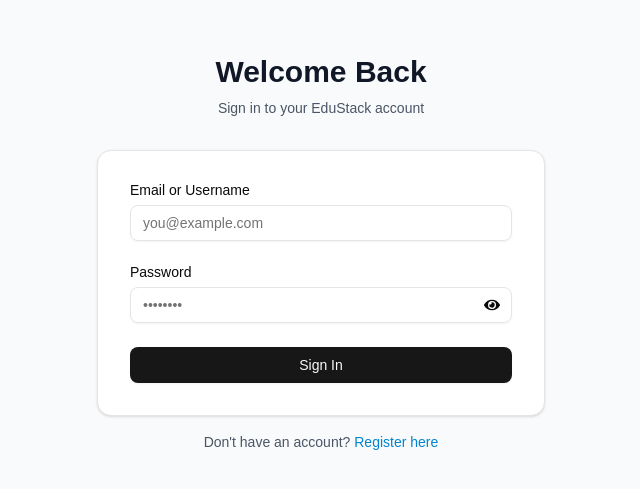
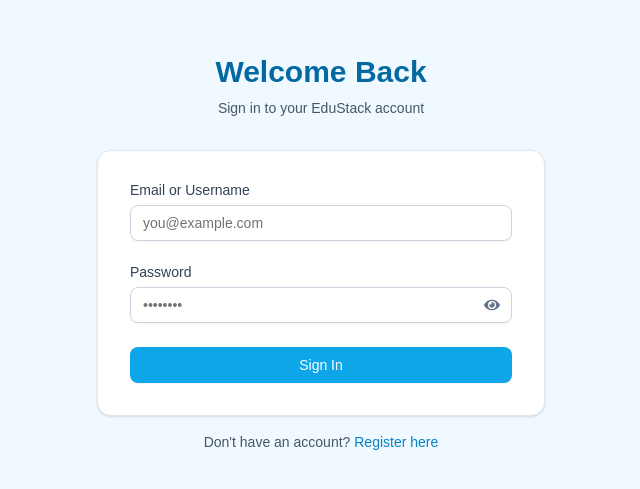
Before and after one commit to Dev-folabi/edustack_frontend, a Next.js app: page /login in a window 1280 px wide. Shown: the part 147-636 px from the top of the page, without its empty margins (319-959 px from the left). Built offline with nearby package versions, Linux system fonts and the light colour scheme; no server answers.

Commit message:
feat(ui): implement new color system and update UI components
- Add new color variables in globals.css and use them across login/register pages
- Update button hover states and focus styles for better accessibility
- Refactor session store to handle nested API response structure

```diff
--- a/src/app/globals.css
+++ b/src/app/globals.css
@@ -60,10 +60,30 @@ body {
   --primary-700: #0369a1;
   --primary-800: #075985;
   --primary-900: #0c4a6e;
+
+  --secondary-500: #eab308;
+  --secondary-600: #ca8a04;
+
+  --gray-200: #e2e8f0;
+  --gray-300: #cbd5e1;
+  --gray-500: #64748b;
+  --gray-600: #475569;
+  --gray-700: #334155;
+  --gray-900: #0f172a;
+
+  --background-primary: #ffffff;
+  --background-secondary: #f8fafc;
+  --background-accent: #f0f9ff;
 }
 
 .input {
-  @apply w-full px-4 py-2 border border-gray-300 rounded-md text-gray-900 placeholder-gray-400 focus:outline-none focus:ring-2 focus:ring-transparent transition-all;
+  @apply w-full px-4 py-2 border rounded-md text-gray-900 placeholder-gray-400 focus:outline-none focus:ring-2 focus:ring-transparent transition-all;
+  border-color: var(--gray-300);
+  --tw-ring-color: var(--primary-500);
+}
+
+.input:focus {
+  border-color: transparent;
   --tw-ring-color: var(--primary-500);
 }
 
@@ -77,12 +97,19 @@ body {
   --tw-ring-color: var(--primary-500);
 }
 
-.btn-primary:hover {
+.btn-primary:hover:not(:disabled) {
   background-color: var(--primary-600);
 }
 
 .btn-secondary {
-  @apply bg-gray-200 text-gray-800 font-semibold py-2 px-4 rounded-md hover:bg-gray-300 focus:outline-none focus:ring-2 focus:ring-offset-2 focus:ring-gray-400 transition-all;
+  @apply font-semibold py-2 px-4 rounded-md focus:outline-none focus:ring-2 focus:ring-offset-2 transition-all;
+  background-color: var(--gray-200);
+  color: var(--gray-800);
+  --tw-ring-color: var(--gray-400);
+}
+
+.btn-secondary:hover {
+  background-color: var(--gray-300);
 }
 
 @theme inline {
--- a/src/app/login/page.tsx
+++ b/src/app/login/page.tsx
@@ -24,6 +24,7 @@ import { Card } from "@/components/ui/card";
 import { ApiError } from "../../utils/api";
 import { authService } from "../../services/authService";
 import { DASHBOARD_ROUTES } from "@/constants/routes";
+import { COLORS } from "@/constants/colors";
 
 const formSchema = z.object({
   emailOrUsername: z
@@ -106,18 +107,18 @@ const LoginPage: React.FC = () => {
   }
 
   return (
-    <div className="min-h-screen bg-gray-50 flex items-center justify-center p-4">
+    <div className="min-h-screen flex items-center justify-center p-4" style={{ backgroundColor: COLORS.background.accent }}>
       <div className="w-full max-w-md">
         <div className="text-center mb-8">
-          <h2 className="text-3xl font-extrabold text-gray-900">
+          <h2 className="text-3xl font-extrabold" style={{ color: COLORS.primary[700] }}>
             Welcome Back
           </h2>
-          <p className="mt-2 text-sm text-gray-600">
+          <p className="mt-2 text-sm" style={{ color: COLORS.gray[600] }}>
             Sign in to your EduStack account
           </p>
         </div>
 
-        <Card className="p-8">
+        <Card className="p-8" style={{ backgroundColor: COLORS.background.primary, borderColor: COLORS.gray[200] }}>
           <Form {...form}>
             <form onSubmit={form.handleSubmit(onSubmit)} className="space-y-6">
               <FormField
@@ -125,9 +126,17 @@ const LoginPage: React.FC = () => {
                 name="emailOrUsername"
                 render={({ field }) => (
                   <FormItem>
-                    <FormLabel>Email or Username</FormLabel>
+                    <FormLabel style={{ color: COLORS.gray[700] }}>Email or Username</FormLabel>
                     <FormControl>
-                      <Input placeholder="you@example.com" {...field} />
+                      <Input
+                        placeholder="you@example.com"
+                        {...field}
+                        style={{
+                          borderColor: COLORS.gray[300],
+                          color: COLORS.gray[900]
+                        }}
+                        className="focus:ring-2 focus:border-transparent"
+                      />
                     </FormControl>
                     <FormMessage />
                   </FormItem>
@@ -138,18 +147,24 @@ const LoginPage: React.FC = () => {
                 name="password"
                 render={({ field }) => (
                   <FormItem>
-                    <FormLabel>Password</FormLabel>
+                    <FormLabel style={{ color: COLORS.gray[700] }}>Password</FormLabel>
                     <FormControl>
                       <div className="relative">
                         <Input
                           type={showPassword ? "text" : "password"}
                           placeholder="••••••••"
                           {...field}
+                          style={{
+                            borderColor: COLORS.gray[300],
+                            color: COLORS.gray[900]
+                          }}
+                          className="focus:ring-2 focus:border-transparent pr-10"
                         />
                         <button
                           type="button"
                           onClick={() => setShowPassword(!showPassword)}
                           className="absolute inset-y-0 right-0 pr-3 flex items-center"
+                          style={{ color: COLORS.gray[500] }}
                         >
                           {showPassword ? <FaEyeSlash /> : <FaEye />}
                         </button>
@@ -159,18 +174,43 @@ const LoginPage: React.FC = () => {
                   </FormItem>
                 )}
               />
-              <Button type="submit" className="w-full" disabled={isLoading}>
+              <Button
+                type="submit"
+                className="w-full font-medium transition-all duration-200 hover:shadow-lg"
+                disabled={isLoading}
+                style={{
+                  backgroundColor: COLORS.primary[500],
+                  color: 'white'
+                }}
+                onMouseEnter={(e) => {
+                  if (!isLoading) {
+                    e.currentTarget.style.backgroundColor = COLORS.primary[600];
+                  }
+                }}
+                onMouseLeave={(e) => {
+                  if (!isLoading) {
+                    e.currentTarget.style.backgroundColor = COLORS.primary[500];
+                  }
+                }}
+              >
                 {isLoading ? "Signing In..." : "Sign In"}
               </Button>
             </form>
           </Form>
         </Card>
 
-        <p className="mt-4 text-center text-sm text-gray-600">
+        <p className="mt-4 text-center text-sm" style={{ color: COLORS.gray[600] }}>
           Don&apos;t have an account?{" "}
           <Link
             href="/register"
-            className="font-medium text-sky-600 hover:text-sky-500"
+            className="font-medium transition-colors duration-200"
+            style={{ color: COLORS.primary[600] }}
+            onMouseEnter={(e) => {
+              e.currentTarget.style.color = COLORS.primary[500];
+            }}
+            onMouseLeave={(e) => {
+              e.currentTarget.style.color = COLORS.primary[600];
+            }}
           >
             Register here
           </Link>
--- a/src/app/register/page.tsx
+++ b/src/app/register/page.tsx
@@ -13,6 +13,7 @@ import {
 import { useToast } from "../../components/ui/Toast";
 import { Loader, ButtonLoader } from "../../components/ui/Loader";
 import Link from "next/link";
+import { COLORS } from "@/constants/colors";
 
 type UserType = "staff" | "student";
 type StaffRole = "teacher" | "accountant" | "librarian";
@@ -838,21 +839,25 @@ const RegisterPage: React.FC = () => {
   );
 
   return (
-    <div className="min-h-screen bg-gray-50 flex flex-col justify-center items-center p-4">
+    <div className="min-h-screen flex flex-col justify-center items-center p-4" style={{ backgroundColor: COLORS.background.accent }}>
       <div className="max-w-4xl w-full py-8">
         <header className="text-center mb-8">
-          <h1 className="text-3xl font-bold text-gray-900">Join EduStack</h1>
-          <p className="text-gray-600">Create your account to get started</p>
+          <h1 className="text-3xl font-bold" style={{ color: COLORS.primary[700] }}>Join EduStack</h1>
+          <p style={{ color: COLORS.gray[600] }}>Create your account to get started</p>
         </header>
         <div className="flex justify-center mb-8">
-          <div className="bg-gray-200 p-1 rounded-lg flex space-x-1">
+          <div className="p-1 rounded-lg flex space-x-1" style={{ backgroundColor: COLORS.gray[200] }}>
             <button
               onClick={() => setUserType("student")}
               className={`px-4 py-2 rounded-md font-medium text-sm transition-all ${
                 userType === "student"
-                  ? "bg-white text-gray-900 shadow"
-                  : "bg-transparent text-gray-600"
+                  ? "shadow"
+                  : "bg-transparent"
               }`}
+              style={{
+                backgroundColor: userType === "student" ? COLORS.background.primary : 'transparent',
+                color: userType === "student" ? COLORS.gray[900] : COLORS.gray[600]
+              }}
             >
               I am a Student
             </button>
@@ -860,24 +865,35 @@ const RegisterPage: React.FC = () => {
               onClick={() => setUserType("staff")}
               className={`px-4 py-2 rounded-md font-medium text-sm transition-all ${
                 userType === "staff"
-                  ? "bg-white text-gray-900 shadow"
-                  : "bg-transparent text-gray-600"
+                  ? "shadow"
+                  : "bg-transparent"
               }`}
+              style={{
+                backgroundColor: userType === "staff" ? COLORS.background.primary : 'transparent',
+                color: userType === "staff" ? COLORS.gray[900] : COLORS.gray[600]
+              }}
             >
               I am a Staff Member
             </button>
           </div>
         </div>
-        <div className="bg-white p-8 rounded-lg shadow-md">
+        <div className="p-8 rounded-lg shadow-md" style={{ backgroundColor: COLORS.background.primary }}>
           <AnimatePresence mode="wait">
             {userType === "staff" ? renderStaffForm() : renderStudentForm()}
           </AnimatePresence>
         </div>
-        <p className="mt-4 text-center text-sm text-gray-600">
+        <p className="mt-4 text-center text-sm" style={{ color: COLORS.gray[600] }}>
           Already have an account?{" "}
           <Link
             href="/login"
-            className="font-medium text-sky-600 hover:text-sky-500"
+            className="font-medium transition-colors duration-200"
+            style={{ color: COLORS.primary[600] }}
+            onMouseEnter={(e) => {
+              e.currentTarget.style.color = COLORS.primary[500];
+            }}
+            onMouseLeave={(e) => {
+              e.currentTarget.style.color = COLORS.primary[600];
+            }}
           >
             Sign in here
           </Link>
--- a/src/store/sessionStore.ts
+++ b/src/store/sessionStore.ts
@@ -19,11 +19,9 @@ export const useSessionStore = create<SessionState>((set) => ({
     try {
       set({ isLoading: true });
       const response = await sessionService.getSessions();
-      // The API response has the array directly in the `data` property
-      if (response.success && response.data) {
-        const sessions = response.data; // Corrected data access
-        // Find the active session to set as default
-        const activeSession = sessions.find(s => s.isActive) || sessions[0] || null;
+      if (response.success && response.data && response.data.data) {
+        const sessions = response.data.data;
+        const activeSession = sessions.find((s: Session) => s.isActive) || sessions[0] || null;
         set({
           sessions,
           selectedSession: activeSession,
```
